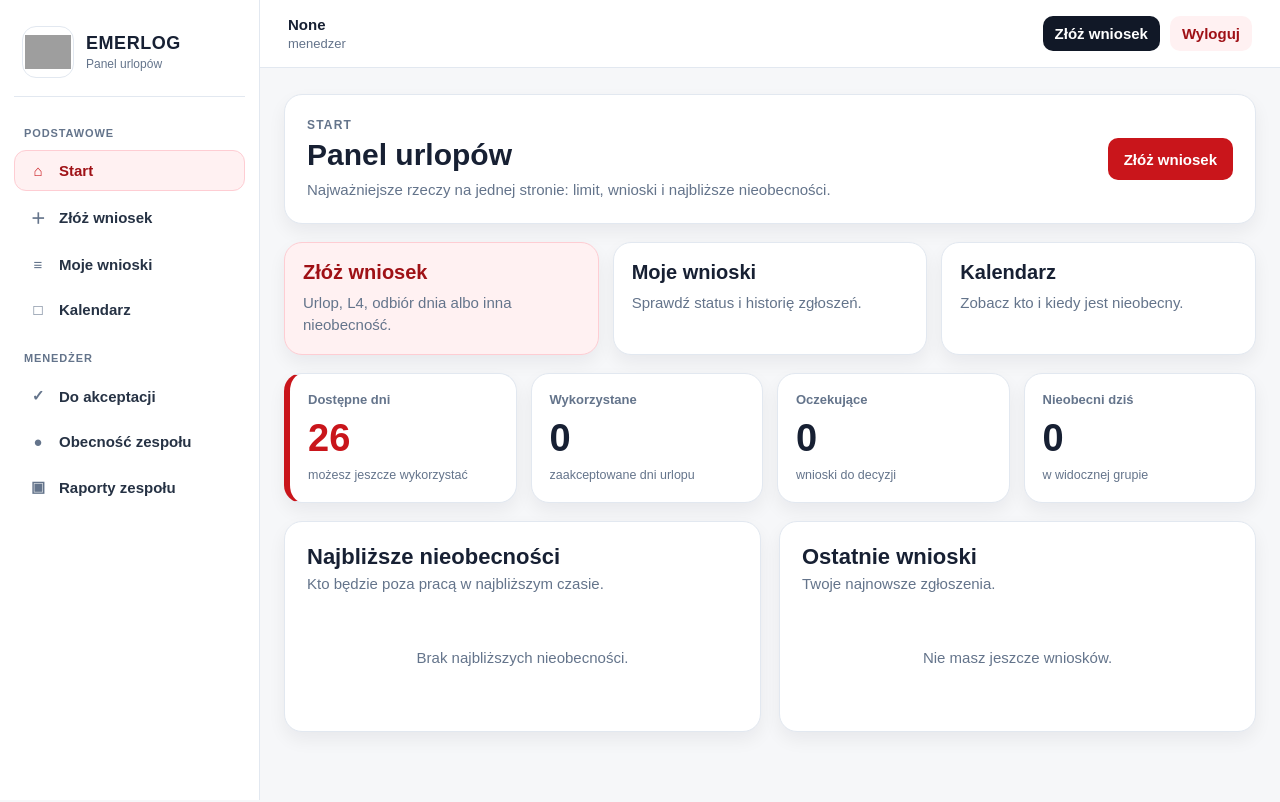
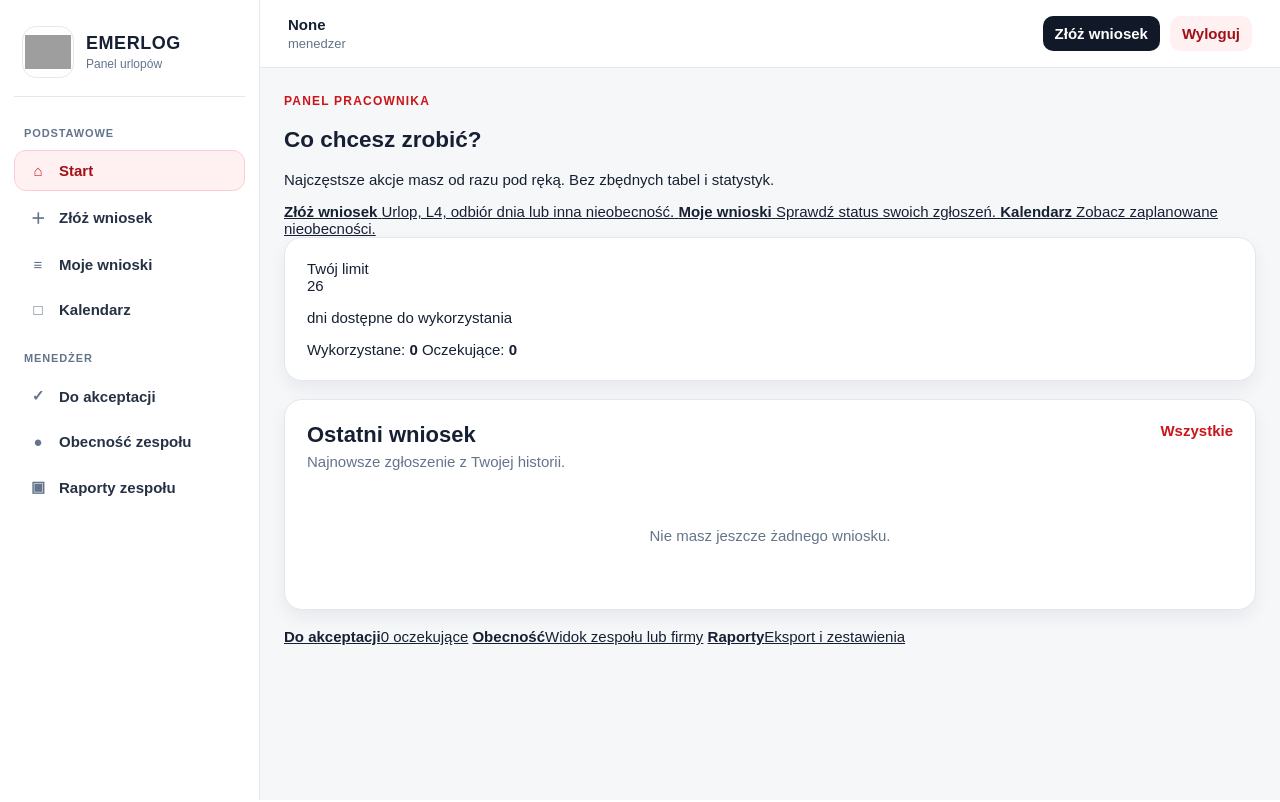
Before and after one commit to pabloosss/Ksef-Pobieranie, a Flask app: page /dashboard in a window 1280 px wide. Run offline with Flask 3, Linux system fonts and the light colour scheme; the visitor is signed in with stand-in values (Sample User, id 1); data comes from the database, SQL or seed files in the repository; data that the repository does not hold is empty; grey boxes are pictures that could not be loaded.

Commit message:
Make employee dashboard minimal and task-focused

```diff
--- a/templates/dashboard.html
+++ b/templates/dashboard.html
@@ -1,56 +1,78 @@
 {% extends "base.html" %}
 {% block content %}
-<section class="page-title">
-    <div>
-        <p class="eyebrow">Start</p>
-        <h1>Panel urlopów</h1>
-        <p>Najważniejsze rzeczy na jednej stronie: limit, wnioski i najbliższe nieobecności.</p>
+{% set status_names = {
+    'oczekuje_menedzer': 'Czeka na menedżera',
+    'oczekuje_kadry': 'Czeka na kadry',
+    'do_poprawy': 'Do poprawy',
+    'zaakceptowany': 'Zaakceptowany',
+    'rozliczony_kadry': 'Rozliczony',
+    'odrzucony': 'Odrzucony',
+    'anulowany': 'Anulowany'
+} %}
+
+<section class="simple-home">
+    <div class="home-hero">
+        <p class="eyebrow">Panel pracownika</p>
+        <h1>Co chcesz zrobić?</h1>
+        <p>Najczęstsze akcje masz od razu pod ręką. Bez zbędnych tabel i statystyk.</p>
     </div>
-    <a class="btn-primary" href="{{ url_for('new_leave') }}">Złóż wniosek</a>
+
+    <div class="home-actions">
+        <a class="home-action main" href="{{ url_for('new_leave') }}">
+            <strong>Złóż wniosek</strong>
+            <span>Urlop, L4, odbiór dnia lub inna nieobecność.</span>
+        </a>
+        <a class="home-action" href="{{ url_for('requests_view') }}">
+            <strong>Moje wnioski</strong>
+            <span>Sprawdź status swoich zgłoszeń.</span>
+        </a>
+        <a class="home-action" href="{{ url_for('calendar_view') }}">
+            <strong>Kalendarz</strong>
+            <span>Zobacz zaplanowane nieobecności.</span>
+        </a>
+    </div>
 </section>
 
-<section class="quick-grid">
-    <a class="quick-card primary" href="{{ url_for('new_leave') }}">
-        <strong>Złóż wniosek</strong>
-        <span>Urlop, L4, odbiór dnia albo inna nieobecność.</span>
-    </a>
-    <a class="quick-card" href="{{ url_for('requests_view') }}">
-        <strong>Moje wnioski</strong>
-        <span>Sprawdź status i historię zgłoszeń.</span>
-    </a>
-    <a class="quick-card" href="{{ url_for('calendar_view') }}">
-        <strong>Kalendarz</strong>
-        <span>Zobacz kto i kiedy jest nieobecny.</span>
-    </a>
-</section>
+<section class="home-grid">
+    <div class="card clear-card limit-overview">
+        <span class="card-label">Twój limit</span>
+        <div class="limit-number">{{ summary.available }}</div>
+        <p>dni dostępne do wykorzystania</p>
+        <div class="limit-mini">
+            <span>Wykorzystane: <b>{{ summary.accepted }}</b></span>
+            <span>Oczekujące: <b>{{ summary.pending }}</b></span>
+        </div>
+    </div>
 
-<section class="stats-grid">
-    <div class="stat-card accent"><span>Dostępne dni</span><strong>{{ summary.available }}</strong><small>możesz jeszcze wykorzystać</small></div>
-    <div class="stat-card"><span>Wykorzystane</span><strong>{{ summary.accepted }}</strong><small>zaakceptowane dni urlopu</small></div>
-    <div class="stat-card"><span>Oczekujące</span><strong>{{ stats.pending }}</strong><small>wnioski do decyzji</small></div>
-    <div class="stat-card"><span>Nieobecni dziś</span><strong>{{ stats.absent_today }}</strong><small>w widocznej grupie</small></div>
-</section>
-
-<div class="two-columns">
-    <div class="card">
-        <div class="section-heading"><div><h2>Najbliższe nieobecności</h2><p>Kto będzie poza pracą w najbliższym czasie.</p></div></div>
+    <div class="card clear-card">
+        <div class="section-heading compact">
+            <div>
+                <h2>Ostatni wniosek</h2>
+                <p>Najnowsze zgłoszenie z Twojej historii.</p>
+            </div>
+            <a href="{{ url_for('requests_view') }}">Wszystkie</a>
+        </div>
         <div class="list-stack">
-            {% for r in stats.upcoming %}
-            <div class="list-item rich-item"><div><b>{{ r.full_name }}</b><span>{{ r.department }} · {{ r.leave_type }}</span></div><em>{{ r.date_from|pldate }} – {{ r.date_to|pldate }}</em></div>
+            {% for r in stats.latest[:1] %}
+            <div class="list-item rich-item">
+                <div>
+                    <b>{{ r.leave_type }}</b>
+                    <span>{{ r.date_from|pldate }} – {{ r.date_to|pldate }}</span>
+                </div>
+                <span class="status status-{{ r.status }}">{{ status_names.get(r.status, r.status) }}</span>
+            </div>
             {% else %}
-            <p class="empty-state">Brak najbliższych nieobecności.</p>
+            <p class="empty-state">Nie masz jeszcze żadnego wniosku.</p>
             {% endfor %}
         </div>
     </div>
-    <div class="card">
-        <div class="section-heading"><div><h2>Ostatnie wnioski</h2><p>Twoje najnowsze zgłoszenia.</p></div></div>
-        <div class="list-stack">
-            {% for r in stats.latest %}
-            <div class="list-item rich-item"><div><b>{{ r.leave_type }}</b><span>{{ r.date_from|pldate }} – {{ r.date_to|pldate }}</span></div><span class="status status-{{ r.status }}">{{ r.status }}</span></div>
-            {% else %}
-            <p class="empty-state">Nie masz jeszcze wniosków.</p>
-            {% endfor %}
-        </div>
-    </div>
-</div>
+</section>
+
+{% if is_manager() or is_hr() %}
+<section class="manager-strip">
+    <a href="{{ url_for('approvals') }}"><b>Do akceptacji</b><span>{{ stats.pending }} oczekujące</span></a>
+    <a href="{{ url_for('presence') }}"><b>Obecność</b><span>Widok zespołu lub firmy</span></a>
+    <a href="{{ url_for('reports') }}"><b>Raporty</b><span>Eksport i zestawienia</span></a>
+</section>
+{% endif %}
 {% endblock %}
```
